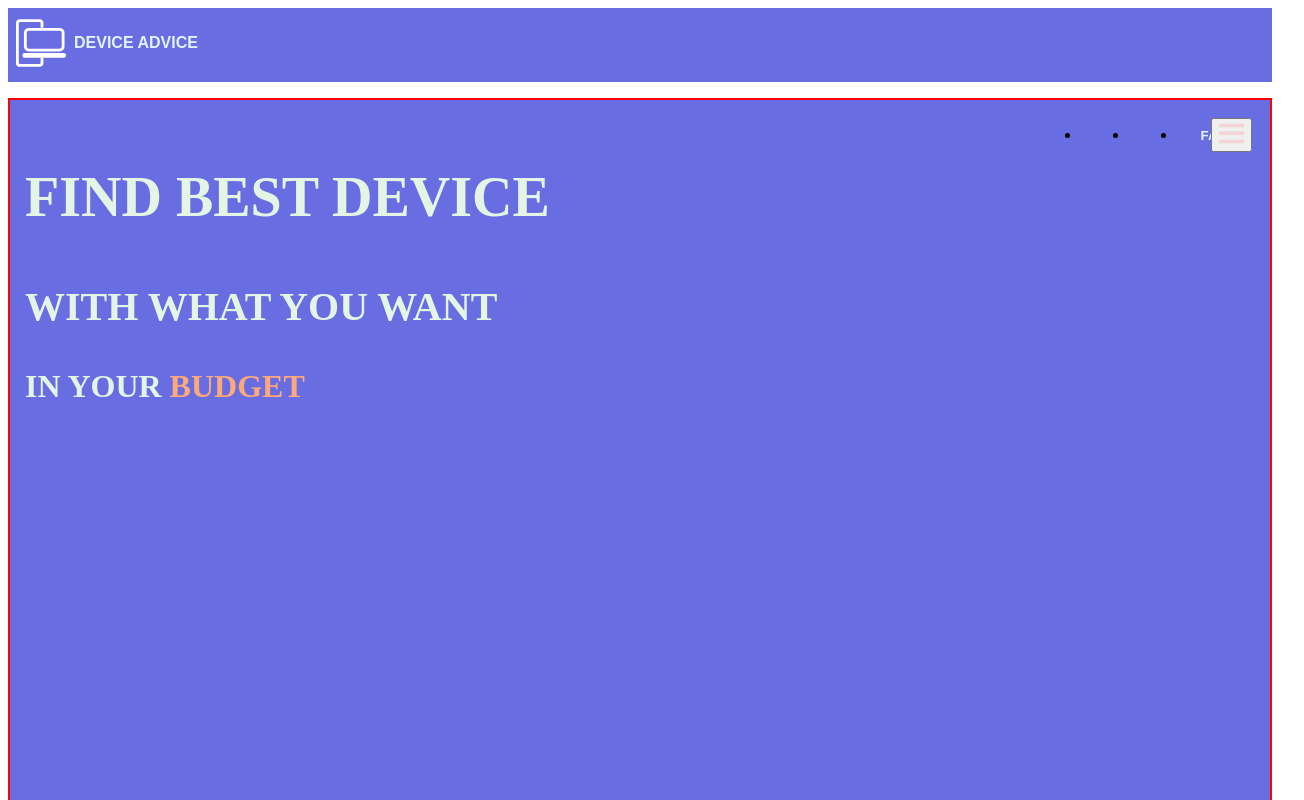
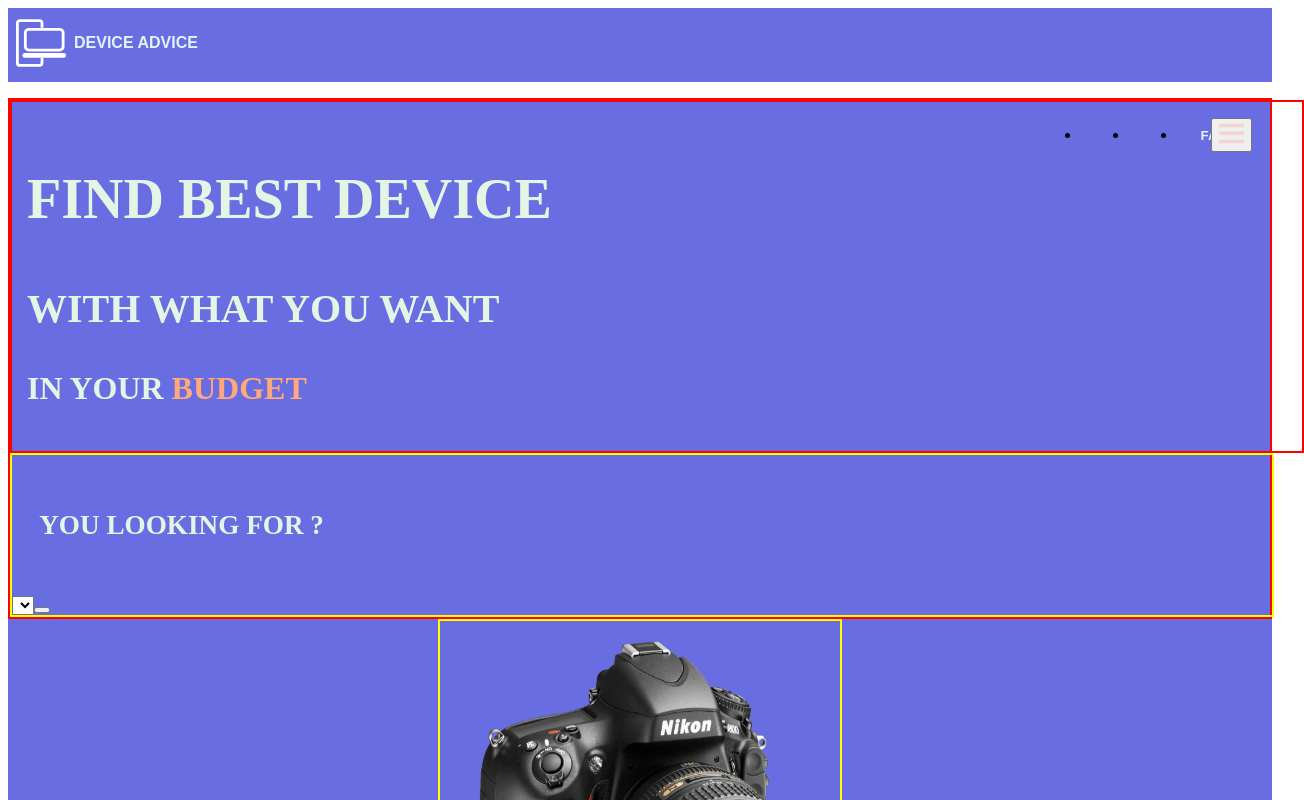
Before and after one commit to randomDrag/device-advice-ssr, a React app: page / in a window 1280 px wide. Shown: the top 800 px of the page, 1304 px wide, since content can reach past the window. Built offline with nearby package versions, Linux system fonts and the light colour scheme; the HTML template or start-up script is replaced by a standard one.

Commit message:
form on progress

```diff
--- a/public/main.css
+++ b/public/main.css
@@ -233,7 +233,8 @@ font-size: 1.25rem;
 .main-heading{
 
    padding: 15px;
-   height: 90vh;
+   height: 100%;
+   width: 100%;
 
 }
 .main-heading-1{
@@ -314,3 +315,19 @@ width: 70%;
 
 
 }
+
+.bar-heading-1{
+   padding: 1.2em 1em;
+
+   color: #E4F5E5;
+   font-family: 'Abril Fatface', cursive;
+   text-transform: uppercase;
+   font-size: 1.7rem;
+
+}
+
+.bar-div{
+
+   height: 100%;
+   width: 100%;
+}
--- /dev/null
+++ b/src/client/components/submitform.js
@@ -0,0 +1,31 @@
+import React from 'react';
+
+
+class Submitform extends React.Component {
+
+
+    render() {
+
+        return (
+
+            <>
+                <form>
+
+                    <select className="ui selection dropdown violet"  name="" id=""></select>
+
+                    <button className="circular ui icon button" type="submit" ><i className="search icon"></i></button>
+                </form>
+            </>
+
+        )
+
+    }
+
+
+
+
+
+
+
+}
+export default Submitform;
--- a/src/client/css/home.css
+++ b/src/client/css/home.css
@@ -9,7 +9,8 @@
 .main-heading{
 
    padding: 15px;
-   height: 90vh;
+   height: 100%;
+   width: 100%;
 
 }
 .main-heading-1{
@@ -90,3 +91,19 @@ width: 70%;
 
 
 }
+
+.bar-heading-1{
+   padding: 1.2em 1em;
+
+   color: #E4F5E5;
+   font-family: 'Abril Fatface', cursive;
+   text-transform: uppercase;
+   font-size: 1.7rem;
+
+}
+
+.bar-div{
+
+   height: 100%;
+   width: 100%;
+}
--- a/src/client/pages/Homepage.js
+++ b/src/client/pages/Homepage.js
@@ -4,10 +4,13 @@ import iphoneimg from '../images/iphone2.png';
 import headphoneimg from '../images/headphone.png';
 import cameraimg from '../images/dslr.png';
 import NavbarMain from '../components/NavbarMain';
+import Submitform from '../components/submitform';
+
+class Homepage extends React.Component {
 
 
 
-function Homepage() {
+    render() {
 
         return (
             <>
@@ -17,14 +20,26 @@ function Homepage() {
 
                     <div className="row w-100 h-100 m-0 p-0">
 
-                    <div className="col-sm-8 w-100 m-0 d-flex align-items-center" style={{ border: "2px solid red" }} >
+                        <div className="col-sm-8 w-100 m-0 d-flex align-items-center" style={{ border: "2px solid red", flexDirection: "column" }} >
 
 
-                        <div className="main-heading">
+                            <div className="main-heading" style={{ border: "2px solid red" }}>
 
                                 <h1 className="main-heading-1" >find best device</h1>
                                 <h1 className="main-heading-2">With what you want</h1>
                                 <h1 className="main-heading-3">in your  <span style={{ color: "#FFA87B" }}>budget</span></h1>
+
+
+
+
+                            </div>
+
+                            <div className="bar-div" style={{ border: "2px solid yellow" }}>
+
+                                <h1 className="bar-heading-1"> you looking for ? </h1>
+
+                                <Submitform/>
+
 
                             </div>
 
@@ -37,13 +52,13 @@ function Homepage() {
                         <img src={iphoneimg} alt="" width="1080px" height="1920px" />
                         </div> */}
 
-                        {/* <div className="home-image-camera">
-                          <img src={cameraimg} alt="" width="100%" height="100%"  />
+                            <div className="home-image-camera">
+                                <img src={cameraimg} alt="" width="100%" height="100%" />
+                            </div>
+
+                            {/* <div className="home-image-headphone" style={{ height: "90vh" }} >
+                                <img src={headphoneimg} alt="" width="100%" height="100%" />
                             </div> */}
-
-                        <div className="home-image-headphone"style={{ height: "90vh" }} >
-                            <img src={headphoneimg} alt="" width="100%" height="100%" />
-                        </div>
 
 
 
@@ -52,11 +67,25 @@ function Homepage() {
                     </div>
 
                 </section>
+
+
+
+                {/* section two for the trending or top things artical based on latest update  */}
+
+
+                <section  style={{ backgroundColor: "#686EE2" , width:"100%" , height:"100vh"}} >
+
+
+
+                </section>
             </>
-    );
+        )
+
+    }
 
 }
 
 export default {
     component: Homepage
+
 }
--- a/src/helpers/renderer.js
+++ b/src/helpers/renderer.js
@@ -41,6 +41,7 @@ return `
     <link href="https://fonts.googleapis.com/css2?family=Abril+Fatface&family=Montserrat:wght@100;300;400;600&display=swap" rel="stylesheet">
     <link rel="stylesheet" href="https://maxcdn.bootstrapcdn.com/bootstrap/4.0.0/css/bootstrap.min.css" integrity="sha384-Gn5384xqQ1aoWXA+058RXPxPg6fy4IWvTNh0E263XmFcJlSAwiGgFAW/dAiS6JXm" crossorigin="anonymous">
     <link rel="stylesheet" href="main.css">
+    <link rel="stylesheet" href="https://cdnjs.cloudflare.com/ajax/libs/semantic-ui/2.4.1/semantic.min.css" integrity="sha512-8bHTC73gkZ7rZ7vpqUQThUDhqcNFyYi2xgDgPDHc+GXVGHXq+xPjynxIopALmOPqzo9JZj0k6OqqewdGO3EsrQ==" crossorigin="anonymous" />
   </head>
   <body>
 
@@ -49,6 +50,7 @@ return `
 
 
 
+
   </body>
 </html>`;
 
```
Also changed, not shown: public/bundle.js, 2 other files (tests, documents, lock files or other folders). Lines whose indentation alone changed are shown as unchanged.
